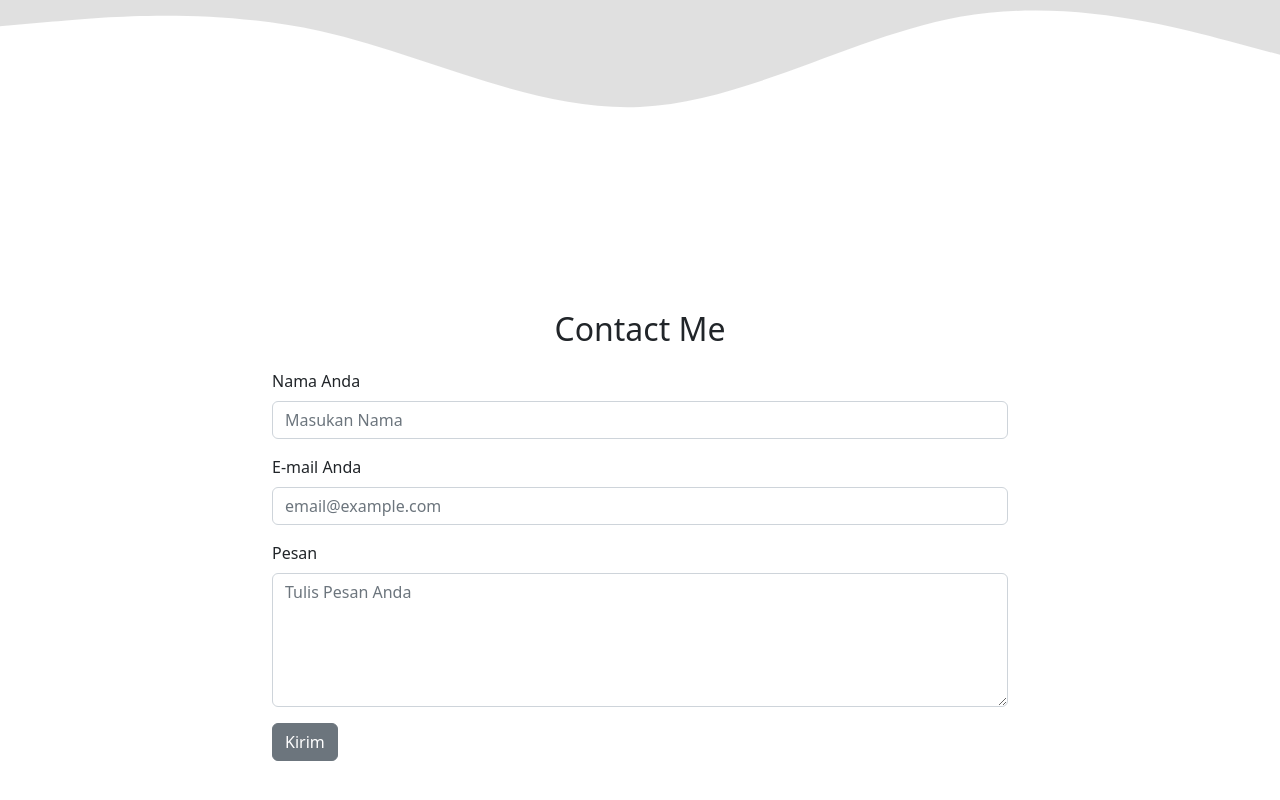
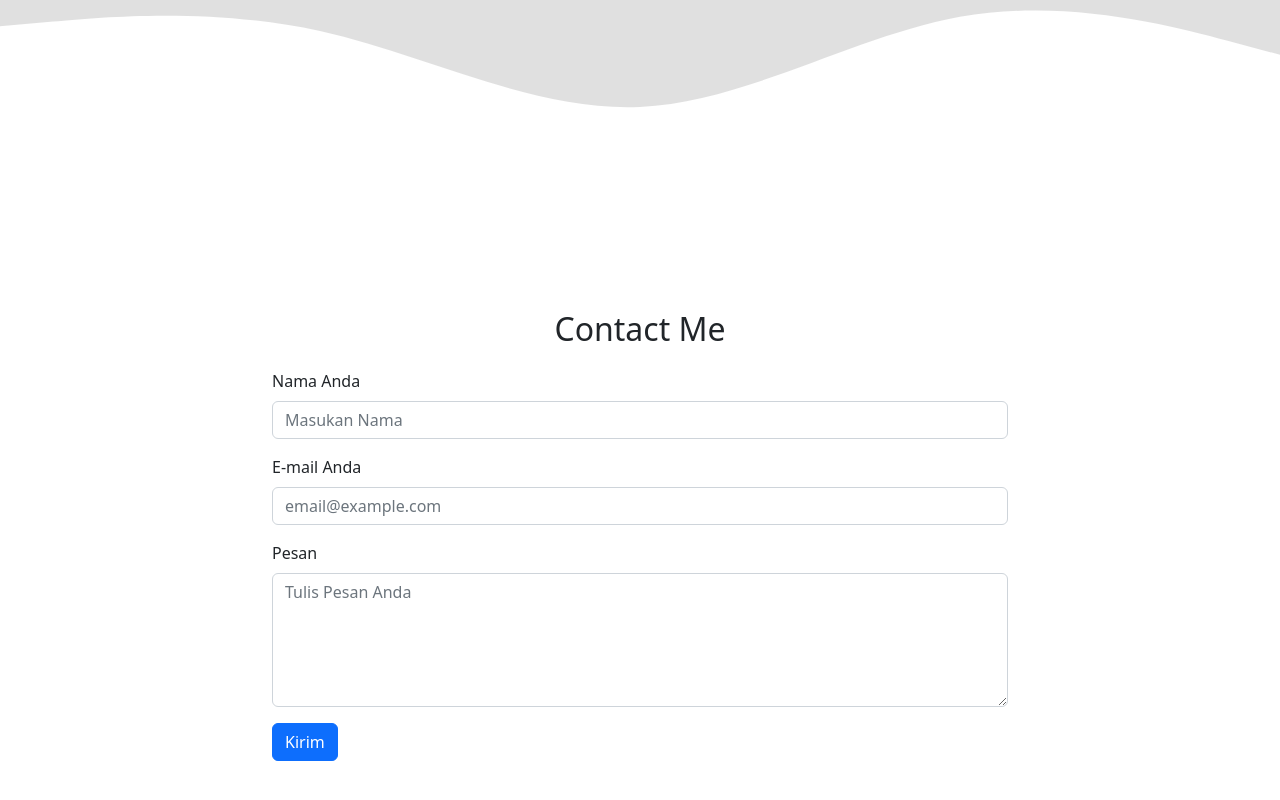
Before and after one commit to RestuRendra/resturendra.github.io, a plain HTML site: page index.html in a window 1280 px wide. Shown: the part 2138-2938 px from the top of the page. Drawn offline with nearby package versions, Linux system fonts and the light colour scheme.

Commit message:
Mengubah warna  tombol contact menjadi warna biru

```diff
--- a/index.html
+++ b/index.html
@@ -185,9 +185,10 @@
                         </div>
                         <div class="mb-3">
                             <label for="exampleFormControlTextarea1" class="form-label">Pesan</label>
-                            <textarea class="form-control" id="exampleFormControlTextarea1" rows="5" placeholder="Tulis Pesan Anda"></textarea>
+                            <textarea class="form-control" id="exampleFormControlTextarea1" rows="5"
+                                placeholder="Tulis Pesan Anda"></textarea>
                         </div>
-                        <button type="Kirim" class="btn btn-secondary">Kirim</button>
+                        <button type="Kirim" class="btn btn-primary">Kirim</button>
                     </form>
                 </div>
             </div>
```
